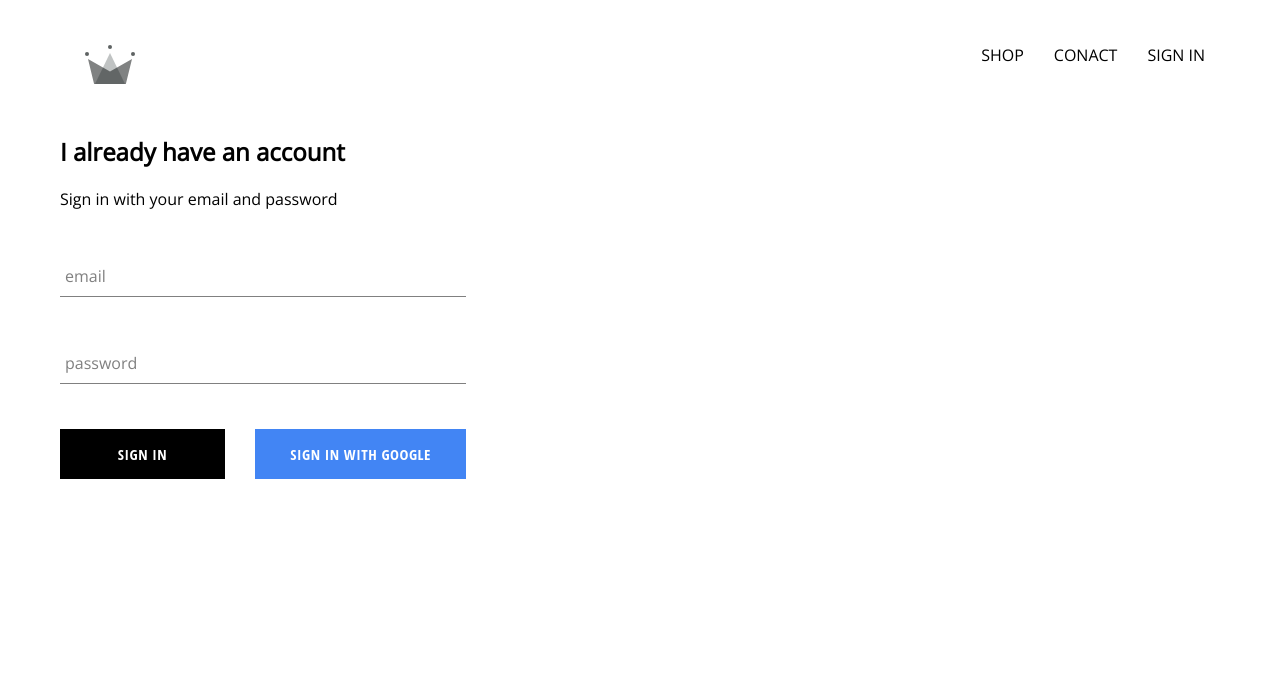
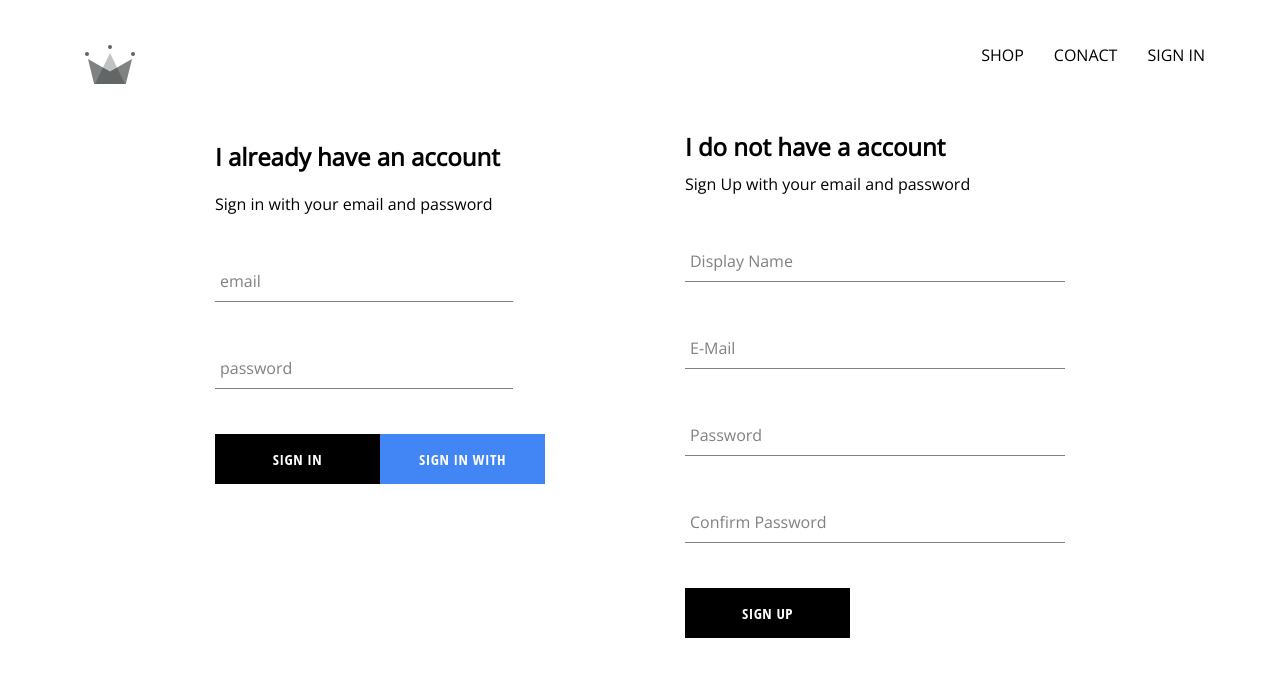
Before and after one commit to nmolcrestha/crwn-clothing, a React (Create React App) app: page /signin in a window 1280 px wide. Shown: the top 676 px of the page. Built offline with nearby package versions, Linux system fonts and the light colour scheme; no server answers.

Commit message:
finished sign in and sign up with firebase authentication

```diff
--- a/src/App.js
+++ b/src/App.js
@@ -6,7 +6,7 @@ import HomePage from './Page/HomePage/homepage.component';
 import ShopPage from './Page/shop/shop.component';
 import Header from './components/header/header.component';
 import SignInSignUp from './Page/sign-in-sign-up/sign-in-sign-up.component';
-import {auth} from './firebase/firebase.util'
+import {auth, createUserProfileDocument} from './firebase/firebase.util'
 
 
 class App extends Component {
@@ -21,9 +21,21 @@ class App extends Component {
   unsubscribeFromAuth = null;
 
   componentDidMount(){
-    this.unsubscribeFromAuth = auth.onAuthStateChanged(user => {
-      this.setState({currentUser: user});
-      console.log(user);
+    this.unsubscribeFromAuth = auth.onAuthStateChanged(async userAuth => {
+      if(userAuth){
+        const userRef = await createUserProfileDocument(userAuth);
+
+        userRef.onSnapshot(snapShot => {
+          this.setState({
+            currentUser: {
+              id: snapShot.id,
+              ...snapShot.data()
+            }
+          });
+          console.log(this.state)
+        })
+      }
+      this.setState({currentUser: userAuth});
     })
 
   }
--- a/src/Page/sign-in-sign-up/sign-in-sign-up.component.jsx
+++ b/src/Page/sign-in-sign-up/sign-in-sign-up.component.jsx
@@ -1,10 +1,12 @@
 import React from 'react';
 import './sign-in-sign-up.style.scss';
 import SignIn from '../../components/sign-in/sign-in.component';
+import SignUp from '../../components/sign-up/sign-up.component'
 
 const SignInSignUp = () => (
     <div className='sign-in-and-sign-up'>
         <SignIn/>
+        <SignUp/>
     </div>
 );
 
--- a/src/Page/sign-in-sign-up/sign-in-sign-up.style.scss
+++ b/src/Page/sign-in-sign-up/sign-in-sign-up.style.scss
@@ -0,0 +1,6 @@
+.sign-in-and-sign-up {
+    width: 850px;
+    display: flex;
+    justify-content: space-between;
+    margin: 30px auto;
+  }
--- a/src/components/sign-in/sign-in.component.jsx
+++ b/src/components/sign-in/sign-in.component.jsx
@@ -3,13 +3,13 @@ import React, { Component } from 'react';
 import FormInput from '../form-input/form-input.component';
 import CustomBtn from '../custom-btn/custom-btn.component';
 
-import {signInWithGoogle} from '../../firebase/firebase.util'
+import { auth, signInWithGoogle} from '../../firebase/firebase.util'
 
 import './sign-in.style.scss';
 
 class SignIn extends Component{
-    constructor(props) {
-        super(props);
+    constructor() {
+        super();
 
         this.state = {
             email: '',
@@ -17,10 +17,16 @@ class SignIn extends Component{
         }
     }
 
-    handelSubmit = event =>{
-        event.preventdefault();
-        this.setState({email: '', password: ''});
-    }
+    handelSubmit = async event =>{
+        event.preventDefault();
+        const {email, password} = this.state;
+        try{
+            await auth.signInWithEmailAndPassword(email,password);
+            this.setState({email: '', password: ''});
+        }catch(error){
+            console.log(error);
+        }
+    };
 
     handelChange = event =>{
         const {value, name} = event.target;
--- /dev/null
+++ b/src/components/sign-up/sign-up.component.jsx
@@ -0,0 +1,98 @@
+import React, { Component } from 'react';
+
+import FormInput from '../form-input/form-input.component';
+import CustomBtn from '../custom-btn/custom-btn.component';
+import {auth, createUserProfileDocument} from '../../firebase/firebase.util';
+
+import './sign-up.style.scss'
+
+class SignUp extends Component {
+    constructor(){
+        super();
+        this.state = {
+            displayName: '',
+            email: '',
+            password: '',
+            confirmPassword: ''
+        }
+    }
+
+    handleSubmit = async event => {
+        event.preventDefault();
+        const {displayName, email, password, confirmPassword} = this.state;
+        if(password !== confirmPassword){
+            alert("Password doesn't match!");
+            return;
+        }
+        try{
+            const {user} = await auth.createUserWithEmailAndPassword(email,password);
+            createUserProfileDocument(user, {displayName});
+            this.setState({
+                displayName: '',
+                email: '',
+                password: '',
+                confirmPassword: ''
+            })
+
+        }catch(error){
+            console.error(error);
+        }
+    };
+
+    handleChange = event => {
+        const {name, value} = event.target;
+        this.setState({[name]: value});
+    }
+
+
+
+    render(){
+        const {displayName, email, password, confirmPassword} = this.state;
+        return(
+            <div className='sign-up'>
+                <h2 className='title'>I do not have a account</h2>
+                <span>Sign Up with your email and password</span>
+                <form className='sign-up-form' onSubmit={this.handleSubmit}>
+                    <FormInput
+                        name='displayName'
+                        type='text'
+                        value={displayName}
+                        onChange={this.handleChange}
+                        label='Display Name'
+                        required
+                    />
+                    <FormInput
+                        name='email'
+                        type='email'
+                        value={email}
+                        onChange={this.handleChange}
+                        label='E-Mail'
+                        required
+                    />
+                    <FormInput
+                        name='password'
+                        type='password'
+                        value={password}
+                        onChange={this.handleChange}
+                        label='Password'
+                        required
+                    />
+                    <FormInput
+                        name='confirmPassword'
+                        type='password'
+                        value={confirmPassword}
+                        onChange={this.handleChange}
+                        label='Confirm Password'
+                        required
+                    />
+                    <CustomBtn type='submit'>SIGN UP</CustomBtn>
+                </form>
+
+            </div>
+        )
+    }
+}
+
+
+
+export default SignUp;
--- /dev/null
+++ b/src/components/sign-up/sign-up.style.scss
@@ -0,0 +1,9 @@
+.sign-up {
+    display: flex;
+    flex-direction: column;
+    width: 380px;
+
+    .title {
+      margin: 10px 0;
+    }
+  }
--- a/src/firebase/firebase.util.js
+++ b/src/firebase/firebase.util.js
@@ -13,6 +13,29 @@ const config = {
     appId: "1:780379163634:web:5bd784d136feb3556a796b",
     measurementId: "G-P15F35GRC4"
   };
+export const createUserProfileDocument = async(userAuth, additionalData) => {
+  if(!userAuth)return;
+   const userRef = firestore.doc(`users/${userAuth.uid}`);
+   const snapShot = await userRef.get();
+
+   if(!snapShot.exists){
+     const {displayName, email} = userAuth;
+     const createdAt = new Date();
+
+     try{
+       await userRef.set({
+         displayName,
+         email,
+         createdAt,
+         ...additionalData
+       })
+     }catch(err){
+       console.log('error creathing user');
+     }
+   }
+   return userRef;
+}
+
   // Initialize Firebase
 firebase.initializeApp(config);
 
```
